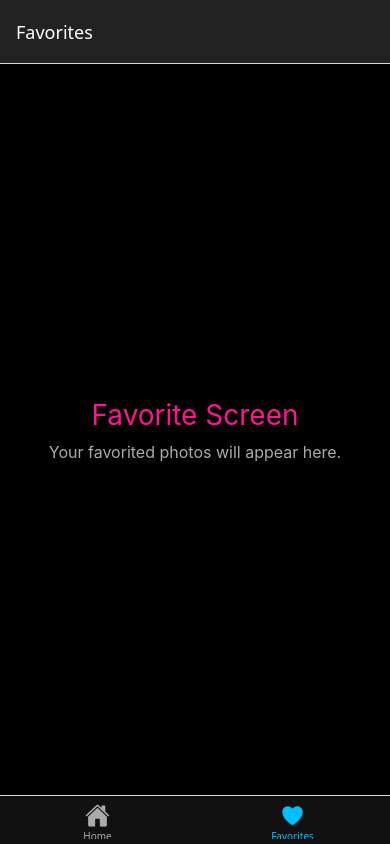
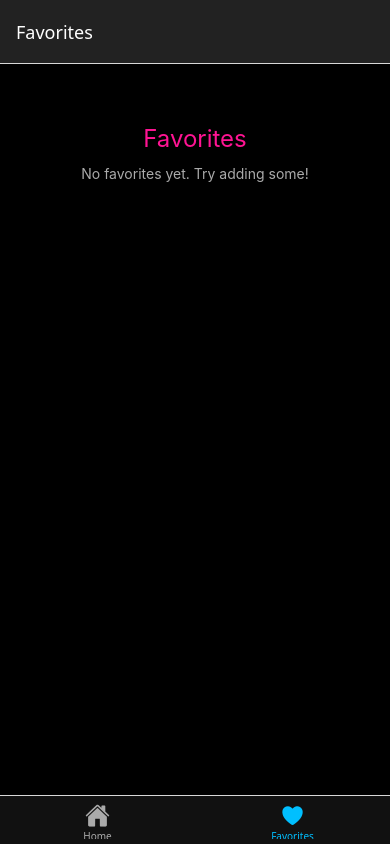
Before and after one commit to dylantran499/HW3-Network-APIs, a React Native app: screen /Favorites in a window 390 px wide. Built offline with nearby package versions, Linux system fonts and the light colour scheme.

Commit message:
added heart/favorite button for all posts

```diff
--- a/src/screens/FavoriteScreen.js
+++ b/src/screens/FavoriteScreen.js
@@ -1,11 +1,27 @@
 import React from 'react';
-import { View, Text, StyleSheet } from 'react-native';
+import { View, Text, Image, FlatList, StyleSheet } from 'react-native';
 
-export default function FavoriteScreen() {
+export default function FavoriteScreen({ route }) {
+    const favorites = route.params?.favorites || [];
+
     return (
         <View style={styles.container}>
-      <Text style={styles.title}>Favorite Screen</Text>
-      <Text style={styles.info}>Your favorited photos will appear here.</Text>
+            <Text style={styles.title}>Favorites</Text>
+
+            {favorites.length === 0 ? (
+                <Text style={styles.info}>No favorites yet. Try adding some!</Text>
+            ) : (
+                <FlatList
+                    data={favorites}
+                    keyExtractor={(item) => item.id.toString()}
+                    renderItem={({ item }) => (
+                        <View style={styles.photoContainer}>
+                            <Image source={{ uri: item.src.medium }} style={styles.photo} />
+                            <Text style={styles.photographer}>📷 {item.photographer}</Text>
+                        </View>
+                    )}
+                />
+                )}
         </View>
     );
 }
@@ -14,16 +30,30 @@ const styles = StyleSheet.create({
     container: {
         flex: 1,
         backgroundColor: '#000',
-    alignItems: 'center',
-    justifyContent: 'center',
+        paddingTop: 60,
+        paddingHorizontal: 16,
     },
     title: {
-    fontSize: 28,
         color: '#ff1493',
-    marginBottom: 10,
+        fontSize: 24,
+        textAlign: 'center',
+        marginBottom: 12,
     },
     info: {
         color: '#aaa',
-    fontSize: 16,
+        textAlign: 'center',
+    },
+    photoContainer: {
+        marginBottom: 20,
+        alignItems: 'center',
+    },
+    photo: {
+        width: '100%',
+        height: 200,
+        borderRadius: 10,
+    },
+    photographer: {
+        color: '#aaa',
+        marginTop: 5,
     },
 });
--- a/src/screens/HomeScreen.js
+++ b/src/screens/HomeScreen.js
@@ -1,22 +1,52 @@
 import React, { useState } from 'react';
-import { View, Text, TextInput, FlatList, Image, Pressable, ActivityIndicator, StyleSheet } from 'react-native';
+import {View, Text, TextInput, FlatList, Image, Pressable, ActivityIndicator, StyleSheet} from 'react-native';
 import { searchPhotos } from '../pexels';
 import { Ionicons } from '@expo/vector-icons';
 
-export default function HomeScreen() {
+export default function HomeScreen({ navigation }) {
     const [searchTerm, setSearchTerm] = useState('');
     const [photos, setPhotos] = useState([]);
+    const [favorites, setFavorites] = useState([]); // local favorites
     const [loading, setLoading] = useState(false);
-  const [error, setError] = useState(null);
 
 const handleSearch = async () => {
     if (!searchTerm.trim()) return;
         setLoading(true);
-    setError(null);
-
         const results = await searchPhotos(searchTerm.trim());
         setPhotos(results);
         setLoading(false);
+};
+
+const toggleFavorite = (photo) => {
+    const exists = favorites.find((p) => p.id === photo.id);
+        if (exists) {
+            setFavorites(favorites.filter((p) => p.id !== photo.id));
+        } else {
+            setFavorites([...favorites, photo]);
+        }
+};
+
+React.useEffect(() => {
+    navigation.setParams({ favorites });
+}, [favorites]);
+
+const renderPhoto = ({ item }) => {
+    const isFavorite = favorites.some((p) => p.id === item.id);
+        return (
+            <View style={styles.photoContainer}>
+            <Image source={{ uri: item.src.medium }} style={styles.photo} />
+                <View style={styles.row}>
+                    <Text style={styles.photographer}>📷 {item.photographer}</Text>
+                        <Pressable onPress={() => toggleFavorite(item)}>
+                            <Ionicons
+                                name={isFavorite ? 'heart' : 'heart-outline'}
+                                size={28}
+                                color={isFavorite ? '#ff1493' : '#aaa'}
+                            />
+                        </Pressable>
+                </View>
+            </View>
+        );
 };
 
     return (
@@ -38,7 +68,6 @@ export default function HomeScreen() {
                 </View>
 
             {loading && <ActivityIndicator size="large" color="#00bfff" />}
-
             {!loading && photos.length === 0 && (
                 <Text style={styles.info}>No results yet — try searching something!</Text>
             )}
@@ -46,12 +75,7 @@ export default function HomeScreen() {
             <FlatList
                 data={photos}
                 keyExtractor={(item) => item.id.toString()}
-        renderItem={({ item }) => (
-          <View style={styles.photoContainer}>
-            <Image source={{ uri: item.src.medium }} style={styles.photo} />
-            <Text style={styles.photographer}> {item.photographer}</Text>
-          </View>
-        )}
+                renderItem={renderPhoto}
                 contentContainerStyle={styles.list}
             />
         </View>
@@ -91,25 +115,29 @@ const styles = StyleSheet.create({
         padding: 10,
         borderRadius: 8,
     },
-  info: {
-    color: '#999',
-    textAlign: 'center',
-    marginTop: 20,
-  },
     list: {
         paddingBottom: 50,
     },
     photoContainer: {
         marginBottom: 20,
-    alignItems: 'center',
     },
     photo: {
         width: '100%',
         height: 200,
         borderRadius: 10,
     },
+    row: {
+        flexDirection: 'row',
+        justifyContent: 'space-between',
+        alignItems: 'center',
+        marginTop: 8,
+    },
     photographer: {
         color: '#aaa',
-    marginTop: 5,
+    },
+    info: {
+        color: '#999',
+        textAlign: 'center',
+        marginTop: 20,
     },
 });
```
Lines whose indentation alone changed are shown as unchanged.
